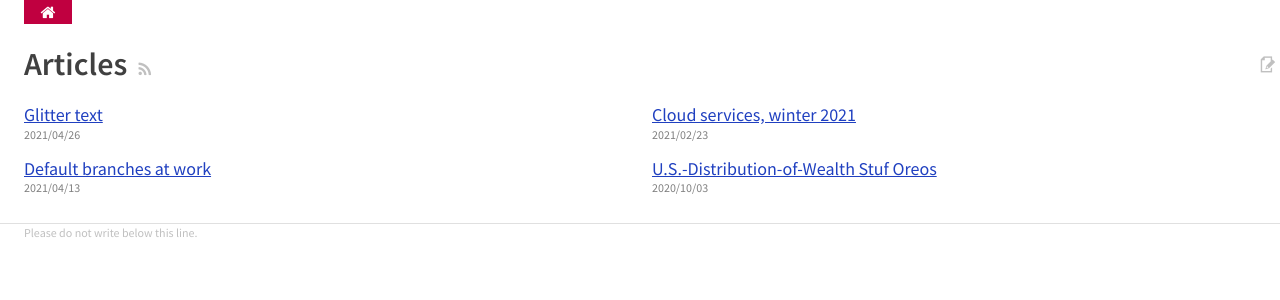
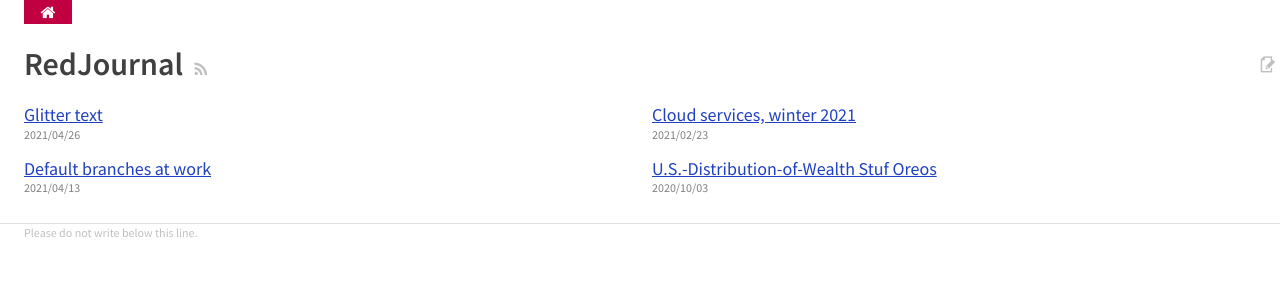
Before and after one commit to erdidemirim/erdidemirim.github.io, a Jekyll site: the page built from index.html, in a window 1280 px wide. Shown: the top 300 px of the page. Built offline with Jekyll 4.4.1, drawn with Linux system fonts in a browser that asks for light colours.

Commit message:
Add files via upload

```diff
--- a/index.html
+++ b/index.html
@@ -27,7 +27,7 @@ layout: base
 	});
 </script>
 <div class="navigation">
-	<h1>Articles&nbsp;<a class="feed-link icon-rss" rel="alternate" type="application/atom+xml" href="/articles.xml"></a></h1>
+	<h1>RedJournal&nbsp;<a class="feed-link icon-rss" rel="alternate" type="application/atom+xml" href="/articles.xml"></a></h1>
 	<ul>
 		{% for post in site.posts %}
 			<li>
```
